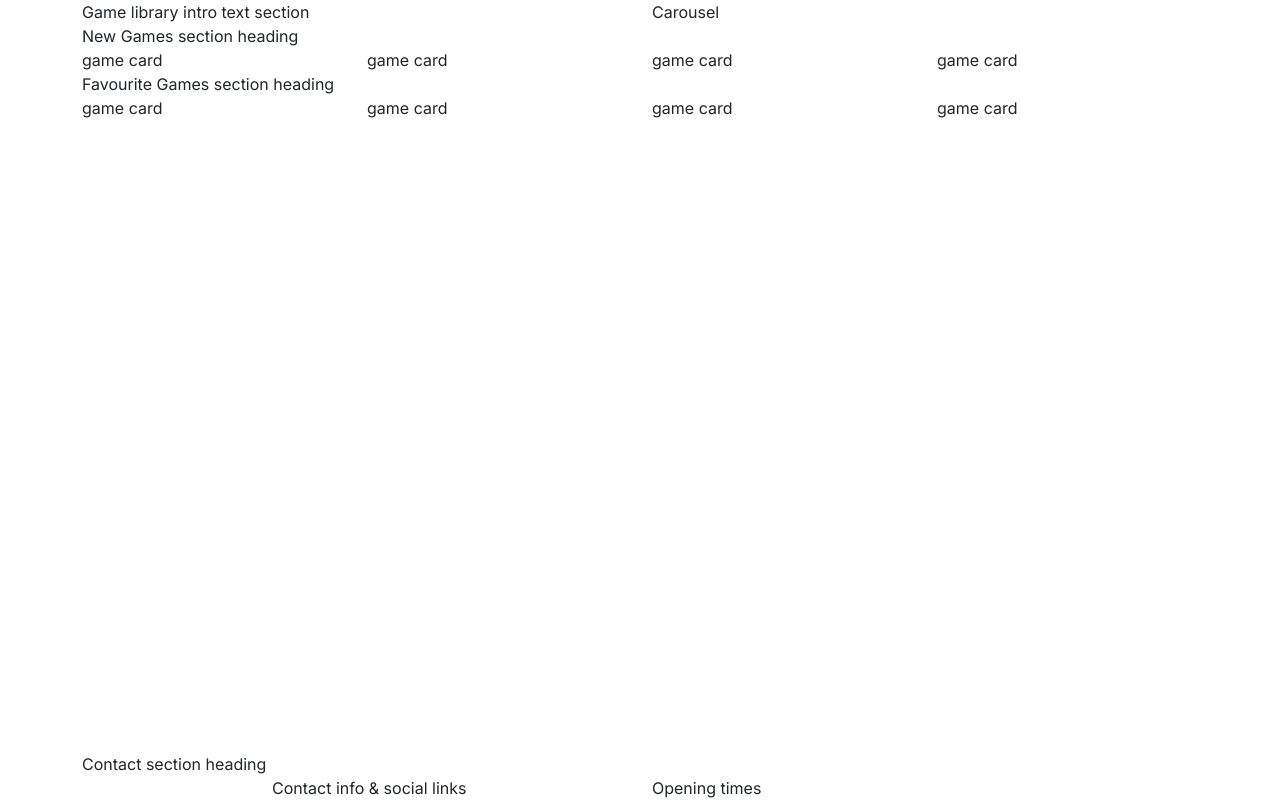
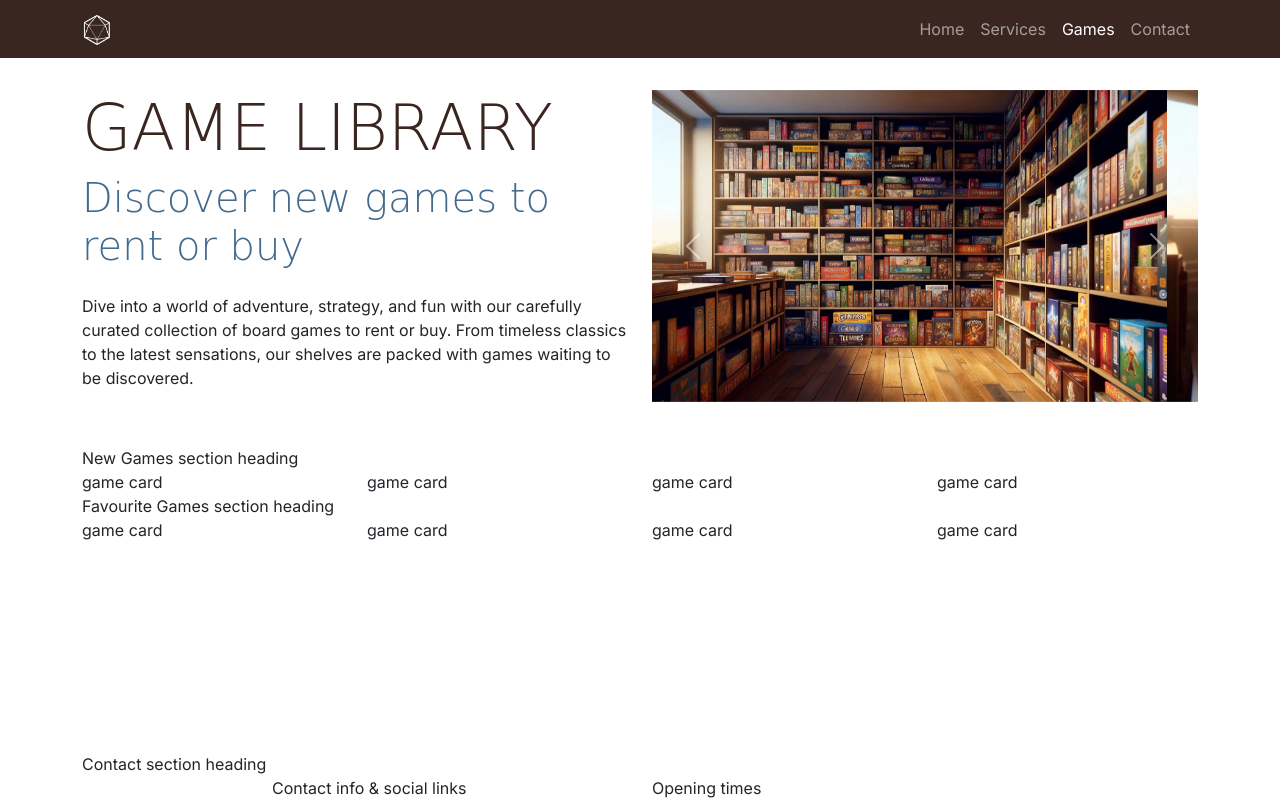
Before and after one commit to daswinkelmann/boardwalk-games, a plain HTML site: page game-library.html in a window 1280 px wide. Drawn offline with nearby package versions, Linux system fonts and the light colour scheme; files that its build step writes are made by us from their sources; a web font is replaced by a local one.

Commit message:
added carousel and nav to games page

```diff
--- a/game-library.html
+++ b/game-library.html
@@ -17,21 +17,84 @@
     <link href="https://cdn.jsdelivr.net/npm/bootstrap@5.3.8/dist/css/bootstrap.min.css" rel="stylesheet"
         integrity="sha384-sRIl4kxILFvY47J16cr9ZwB07vP4J8+LH7qKQnuqkuIAvNWLzeN8tE5YBujZqJLB" crossorigin="anonymous">
 
-    <!-- custom CSS-->
-    <link rel="stylesheet" href="assets/style.css">
-
+    <!-- Custom CSS -->
+    <link rel="stylesheet" href="assets/css/style.css">
 </head>
 
 <body class="d-flex flex-column min-vh-100">
+    <!-- Navigation -->
+    <nav id="navbar" class="navbar navbar-expand-lg" data-bs-theme="dark">
+        <div class="container">
+            <a class="navbar-brand" href="index.html">
+                <img src="assets/images/logo-sm-white.png" alt="Boardwalk Games logo" class="logo">
+            </a>
+            <button class="navbar-toggler" type="button" data-bs-toggle="collapse" data-bs-target="#navbarNav"
+                aria-controls="navbarNav" aria-expanded="false" aria-label="Toggle navigation">
+                <span class="navbar-toggler-icon"></span>
+            </button>
+            <div class="collapse navbar-collapse" id="navbarNav">
+                <ul class="navbar-nav ms-auto">
+                    <li class="nav-item">
+                        <a class="nav-link" href="index.html">Home</a>
+                    </li>
+                    <li class="nav-item">
+                        <a class="nav-link" href="#">Services</a>
+                    </li>
+                    <li class="nav-item">
+                        <a class="nav-link active" aria-current="page" href="game-library.html">Games</a>
+                    </li>
+                    <li class="nav-item">
+                        <a class="nav-link" href="#">Contact</a>
+                    </li>
+                </ul>
+            </div>
+        </div>
+    </nav>
 
+    <!-- Header with carousel -->
+    <header id="header" class="container section">
+        <div class="row">
+            <div class="col-12 col-xl-6 text-center text-xl-start">
+                <h1 class="display-3">Game Library</h1>
+                <p class="lead display-6 sub-heading-color">Discover new games to rent or buy</p>
+                <p class="my-4">Dive into a world of adventure, strategy, and fun with our carefully curated collection of board games to rent or buy. From timeless classics to the latest sensations, our shelves are packed with games waiting to be discovered.</p>
+            </div>
+            <div class="col-12 col-xl-6">
+                <div id="carouselExampleAutoplaying" class="carousel slide" data-bs-ride="carousel">
+                    <div class="carousel-inner">
+                        <div class="carousel-item active">
+                            <img src="assets/images/game-library-carousel-1.webp" class="d-block w-100"
+                                alt="Bookshelves filled with boardgames">
+                        </div>
+                        <div class="carousel-item">
+                            <img src="assets/images/game-library-carousel-2.webp" class="d-block w-100"
+                                alt="Bookshelves filled with boardgames">
+                        </div>
+                        <div class="carousel-item">
+                            <img src="assets/images/game-library-carousel-3.webp" class="d-block w-100"
+                                alt="Bookshelves filled with boardgames, one man is browsing the shelves">
+                        </div>
+                        <div class="carousel-item">
+                            <img src="assets/images/game-library-carousel-4.webp" class="d-block w-100"
+                                alt="8 board games stacked on top of each other">
+                        </div>
 
-<!-- Header with carousel -->
-    <header class="container">
-        <div class="row">
-            <div class="col-12 col-xl-6">Game library intro text section</div>
-            <div class="col-12 col-xl-6">Carousel</div>
+                    </div>
+                    <button class="carousel-control-prev" type="button" data-bs-target="#carouselExampleAutoplaying"
+                        data-bs-slide="prev">
+                        <span class="carousel-control-prev-icon" aria-hidden="true"></span>
+                        <span class="visually-hidden">Previous</span>
+                    </button>
+                    <button class="carousel-control-next" type="button" data-bs-target="#carouselExampleAutoplaying"
+                        data-bs-slide="next">
+                        <span class="carousel-control-next-icon" aria-hidden="true"></span>
+                        <span class="visually-hidden">Next</span>
+                    </button>
+                </div>
+            </div>
         </div>
     </header>
+
 
     <!-- main element to hold all key sections of the game library page,
     it is not part of the grid structure -->
```
